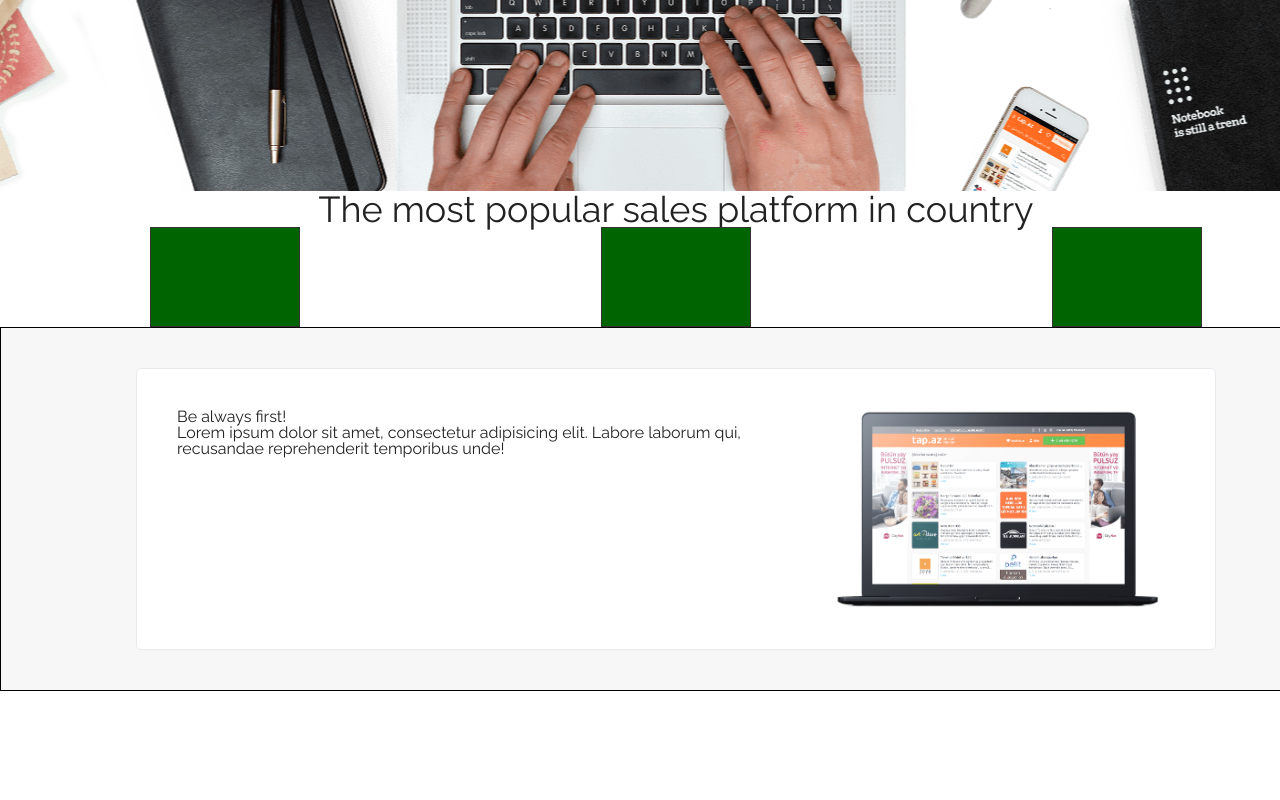
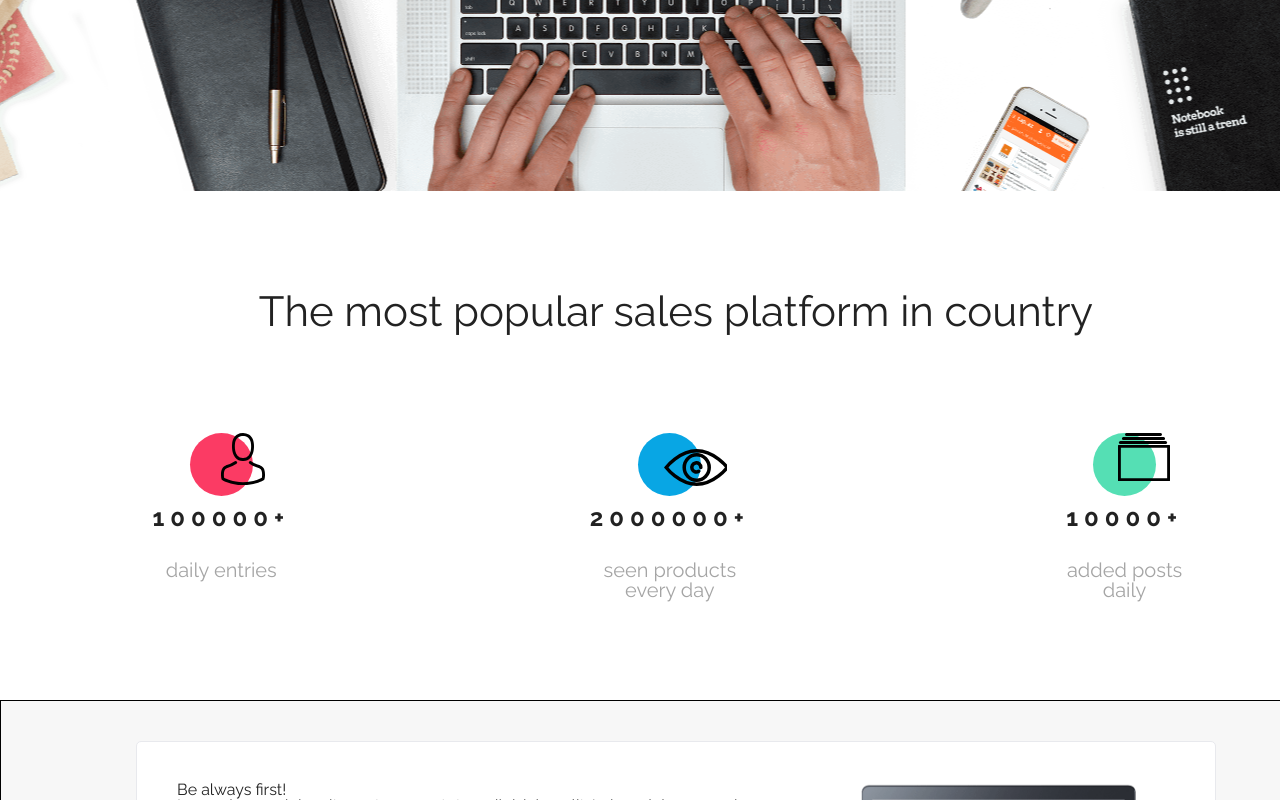
Before and after one commit to tomekdra/warsztat, a plain HTML site: page index.html in a window 1280 px wide. Shown: the part 609-1409 px from the top of the page. Before the commit the page ends 1300 px from the top, so only its background shows below. Drawn offline with nearby package versions, Linux system fonts and the light colour scheme.

Commit message:
Finished Section primary

```diff
--- a/css/style.css
+++ b/css/style.css
@@ -21,6 +21,9 @@ html {
     width: 1352px;
 
 }
+
+/* ############ main page ########## */
+/* ################################ */
 
 .nav__main {
     display: flex;
@@ -91,31 +94,101 @@ html {
     font-weight: bold;
     color: #fff;
 }
+.header__button:hover {
+    background-image: linear-gradient(#08A6E4, #0C86A6);
+}
 
+.header__button:active {
+    box-shadow: 2px 2px 5px #000;
+}
 
-/* ########### secion 1 ############*/
+/* ########### section 1 ############*/
+/* ################################ */
 
 .section__primary {
-    text-align: center;
+    margin-bottom: 100px;
 }
 
 .section__primary--title {
-    font-size: 36px;
+    font-size: 42px;
+    margin: 100px 0;
+    text-align: center;
 }
 
 .section__primary--items {
     display: flex;
     justify-content: space-around;
+
 }
 
 .section__primary--box {
-    height: 100px;
-    width: 150px;
-    background-color: darkgreen;
-    border: 1px solid #333;
+    display: flex;
+    flex-direction: column;
+    align-items: center;
+    max-width: 150px;
 }
 
+.section__box {
+    height: 63px;
+    width: 63px;
+    border-radius: 50%;
+    /*background: var(--pink);*/
+    position: relative;
+}
+
+.pink {
+    background: var(--pink);
+}
+.blue {
+    background: var(--blue);
+}
+.green {
+    background: var(--neon-green);
+}
+
+.pink::before {
+    content: '';
+    background: url("../images/Person.svg") no-repeat;
+    height: 100%;
+    width: 100%;
+    display: block;
+    position: absolute;
+    left: 50%;
+}
+.blue::before {
+    content: '';
+    background: url("../images/Eye.svg") no-repeat;
+    height: 100%;
+    width: 100%;
+    display: block;
+    position: absolute;
+    left: 40%;
+    top: 25%;
+}
+.green::before {
+    content: '';
+    background: url("../images/Catalog.svg") no-repeat;
+    height: 100%;
+    width: 100%;
+    display: block;
+    position: absolute;
+    left: 40%;
+}
+
+strong {
+    font-size: 24px;
+    letter-spacing: 6px;
+    font-weight: bold;
+    margin: 10px 0;
+}
+.section__primary p {
+    font-size: 20px;
+    color: var(--light-grey);
+    margin-top: 20px;
+    text-align: center;
+}
 /* ############ section 2 ############# */
+/* #################################### */
 
 .section__wrapper {
     background-color: #F7F7F7;
--- a/index.html
+++ b/index.html
@@ -32,17 +32,31 @@
         </div>
 </header>
 
+<!-- ################## section 1 #################### -->
     <section class="section__primary container">
         <div class="section__primary--title">
             <h2>The most popular sales platform in country</h2>
         </div>
         <div class="section__primary--items">
-            <div class="section__primary--box"></div>
-            <div class="section__primary--box"></div>
-            <div class="section__primary--box"></div>
+            <div class="section__primary--box">
+                <div class="section__box pink"></div>
+                <strong>100000+</strong>
+                <p>daily entries</p>
+            </div>
+            <div class="section__primary--box">
+                <div class="section__box blue"></div>
+                <strong>2000000+</strong>
+                <p>seen products every day</p>
+            </div>
+            <div class="section__primary--box">
+                <div class="section__box green"></div>
+                <strong>10000+</strong>
+                <p>added posts daily</p>
+            </div>
         </div>
     </section>
 
+<!-- ################## section 2 #################### -->
     <section class="section__wrapper">
         <div class="section__secondary container">
             <div class="section__secondary--table">
```
